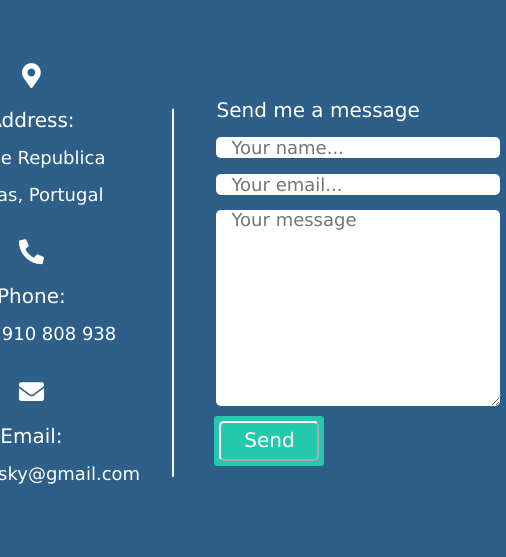
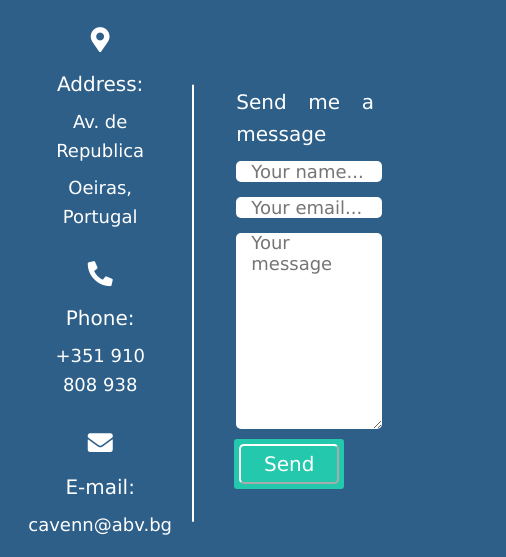
Before and after one commit to torbalansky/Portfolio_Website_Patso, a plain HTML site: page contact.html in a window 390 px wide. Shown: the part 168-725 px from the top of the page, 506 px wide, since content can reach past the window. Drawn offline with Linux system fonts and the light colour scheme.

Commit message:
If applied, this commit will have changed the contact form to be more mobile-friendly

```diff
--- a/contact.html
+++ b/contact.html
@@ -22,7 +22,7 @@
                 <a href="about.html" role="menubar" class="navigation-list__item"> <i class="fas fa-info"></i> About</a>
             </li>
             <li role="presentation">
-                <a href="work.html" role="menuitem" class="navigation-list__item navigation-list__item"> <i class="fas fa-th-large"></i> Work</a>
+                <a href="work.html" role="menuitem" class="navigation-list__item navigation-list__item"> <i class="fas fa-tasks"></i> Work</a>
             </li>
             <li>
                 <a href="contact.html" role="menubar" class="navigation-list__item__item--active"><i class="fas fa-envelope"></i> Contact</a>
@@ -47,8 +47,8 @@
                 </div>
                 <div class="email details">
                   <i class="fas fa-envelope"></i>
-                  <div class="topic">Email:</div>
-                  <div class="text-one">torbalansky@gmail.com</div>
+                  <div class="topic">E-mail:</div>
+                  <div class="text-one">cavenn@abv.bg</div>
                 </div>
               </div>
               <div class="right-side">
--- a/css/style.production.css
+++ b/css/style.production.css
@@ -4,6 +4,7 @@
 * Autoprefixer: v10.4.7
 * Browsers: last 2 version
 */
+
 
 :root {
   --background-color:#2d5f89;
@@ -435,3 +436,10 @@ transition: all 0.5s ease;
 .button input[type="button"]:hover{
   background: var(--active-color);
 }
+
+@media screen and (max-width: 500px) {
+  .container {
+    float: none;
+    display:block;
+  }
+}
--- a/css/styles.css
+++ b/css/styles.css
@@ -378,3 +378,10 @@ transition: all 0.5s ease;
 .button input[type="button"]:hover{
   background: var(--active-color);
 }
+
+@media screen and (max-width: 500px) {
+  .container {
+    float: none;
+    display:block;
+  }
+}
```
Also changed, not shown: about.html (+1 -1 lines), index.html (+1 -1 lines), work.html (+1 -1 lines).
